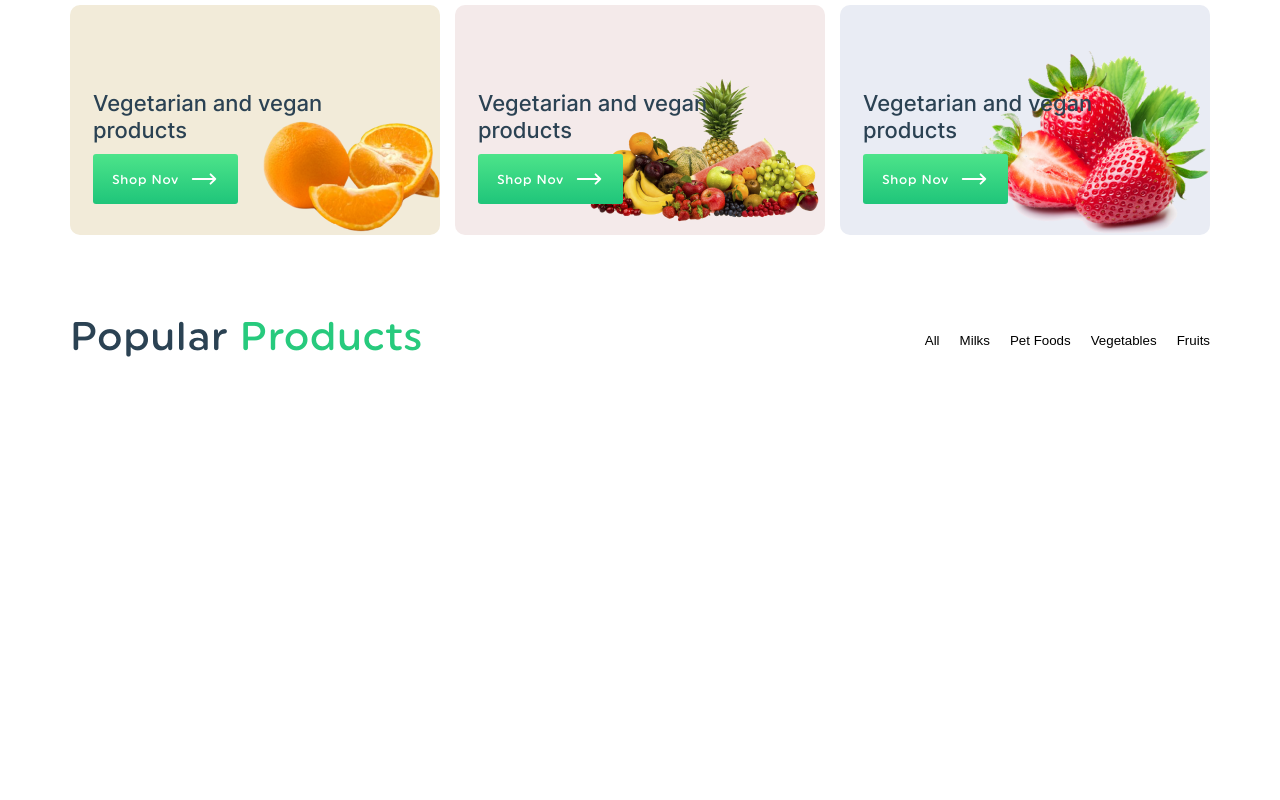
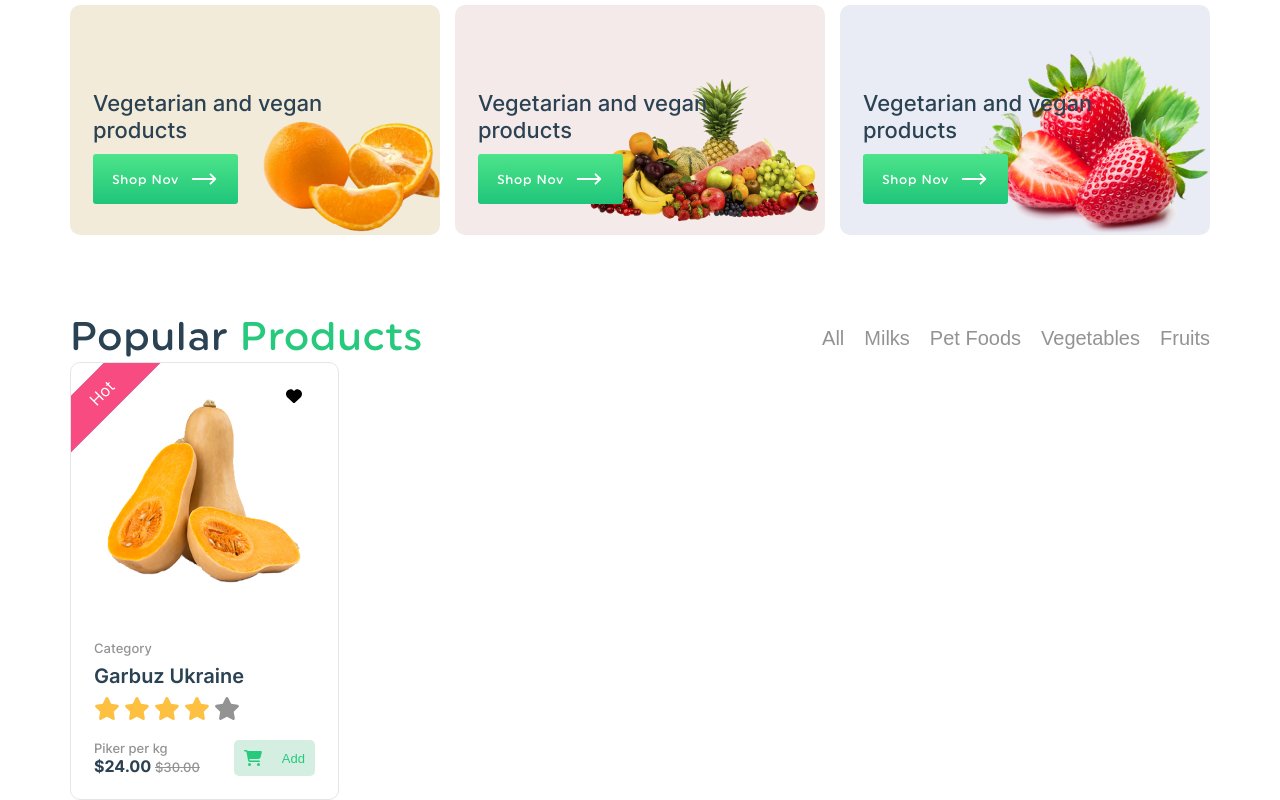
Before and after one commit to Azamatmasharipov707/vue-nolorn, a Vue app: page / in a window 1280 px wide. Shown: the part 1089-1889 px from the top of the page. Before the commit the page ends 1451 px from the top, so only its background shows below. Built offline with nearby package versions, Linux system fonts and the light colour scheme.

Commit message:
products....

```diff
--- a/src/components/Product.vue
+++ b/src/components/Product.vue
@@ -21,6 +21,46 @@
                     </li>
                 </ul>
             </div>
+            <div class="product__cards">
+                <div class="product__card">
+                    <div class="hot">
+                        <p>hot</p>
+                    </div>
+                    <div class="hot2">
+                        <p>hot</p>
+                    </div>
+                    <div class="product__image">
+                        <span>
+                            <font-awesome-icon :icon="['fas', 'heart']" />
+                        </span>
+                        <img src="../image/products/kadi.png" alt="">
+                    </div>
+                    <div class="product__footer">
+                        <p>Category</p>
+                        <h4>Garbuz Ukraine</h4>
+                        <div class="product__card-stars">
+                            <button><font-awesome-icon :icon="['fas', 'star']" /></button>
+                            <button><font-awesome-icon :icon="['fas', 'star']" /></button>
+                            <button><font-awesome-icon :icon="['fas', 'star']" /></button>
+                            <button><font-awesome-icon :icon="['fas', 'star']" /></button>
+                            <button><font-awesome-icon style="color: var(--text);" :icon="['fas', 'star']" /></button>
+                        </div>
+                        <div class="product__card-price">
+                            <div>
+                                <p>Piker per kg</p>
+                                <p class="price">
+                                    <span>$24.00 </span>
+                                    <del>$30.00</del>
+                                </p>
+                            </div>
+                            <button>
+                                <font-awesome-icon class="add-btn" :icon="['fas', 'cart-shopping']" />
+                                <span>Add</span>
+                            </button>
+                        </div>
+                    </div>
+                </div>
+            </div>
         </div>
     </section>
 </template>
@@ -38,8 +78,114 @@ section {
                 column-gap: 20px;
                 li {
                     button {
-
-
+                        font-size: 20px;
+                        font-weight: 500;
+                        color: var(--text);
+                    }
+                }
+            }
+        }
+        .product__cards {
+            .product__card {
+                border: 1px solid var(--border);
+                border-radius: 10px;
+                max-width: 269px;
+                width: 100%;
+                padding: 23px;
+                position: relative;
+                overflow: hidden;
+                transition: .5s;
+                &:hover {
+                    box-shadow: 2px 4px 10px rgba(0, 0, 0, 0.274);
+                }
+                .hot, .hot2 {
+                    position: absolute;
+                    background: #67BCEE;
+                    color: var(--white);
+                    width: 128px;
+                    padding: 10px 0;
+                    text-align: center;
+                    text-transform: capitalize;
+                    transform: rotate(-45deg);
+                    top: 10px;
+                    left: -33px;
+                    &.active {
+                        display: black;
+                    }
+                }
+                .hot2 {
+                    background: #F74B81;
+                }
+                .product__image {
+                    position: relative;
+                    max-width: 208px;
+                    width: 100%;
+                    min-height: 210px;
+                    span {
+                        position: absolute;
+                        right: 0;
+                        &:hover {
+                            color: #F74B81;
+                            cursor: pointer;
+                        }
+                    }
+                }
+                .product__footer {
+                    margin-top: 40px;
+                    p {
+                        font-size: 13px;
+                        font-weight: 500;
+                        color: var(--text);
+                    }
+                    h4 {
+                        font-size: 20px;
+                        font-weight: 600;
+                        color: var(--title);
+                        margin: 8px 0;
+                    }
+                    .product__card-stars {
+                        display: flex;
+                        column-gap: 4px;
+                        margin-bottom: 17px;
+                        button {
+                            color: var(--star);
+                            font-size: 23px;
+                        }
+                    }
+                    .product__card-price {
+                        display: flex;
+                        align-items: center;
+                        justify-content: space-between;
+                        div {
+                            .price {
+                                color: var(--title);
+                                font-size: 16px;
+                                font-weight: 700;
+                                del {
+                                    color: var(--text);
+                                    font-size: 13px;
+                                    font-weight: 500;
+                                }
+                            }
+                        }
+                        button {
+                            display: flex;
+                            align-items: center;
+                            column-gap: 20px;
+                            border-radius: 5px;
+                            background: #D4EEE2;
+                            font-size: 13px;
+                            font-weight: 500;
+                            padding: 10px;
+                            color: var(--link-hover);
+                            transition: .5s;
+                            .add-btn {
+                                font-size: 16px;
+                            }
+                            &:hover {
+                                box-shadow: 2px 4px 10px rgba(0, 0, 0, 0.274);
+                            }
+                        }
                     }
                 }
             }
--- a/src/main.js
+++ b/src/main.js
@@ -1,24 +1,39 @@
-import { createApp } from 'vue'
-import './style.css'
-import App from './App.vue'
+import { createApp } from "vue";
+import "./style.css";
+import App from "./App.vue";
 
 /* import the fontawesome core */
-import { library } from '@fortawesome/fontawesome-svg-core'
-import { FontAwesomeIcon } from '@fortawesome/vue-fontawesome'
-import { faUserSecret } from '@fortawesome/free-solid-svg-icons'
-import { faSearch } from '@fortawesome/free-solid-svg-icons'
-import { faHeart } from '@fortawesome/free-solid-svg-icons'
-import { faUser } from '@fortawesome/free-regular-svg-icons'
-import { faAngleDown } from '@fortawesome/free-solid-svg-icons'
-import { faFacebook } from '@fortawesome/free-brands-svg-icons'
-import { faTwitter } from '@fortawesome/free-brands-svg-icons'
-import { faInstagram } from '@fortawesome/free-brands-svg-icons'
-import { faYoutube } from '@fortawesome/free-brands-svg-icons'
-import { faWhatsapp } from '@fortawesome/free-brands-svg-icons'
-import { faPhoneVolume } from '@fortawesome/free-solid-svg-icons'
-import { faStar } from '@fortawesome/free-solid-svg-icons'
+import { library } from "@fortawesome/fontawesome-svg-core";
+import { FontAwesomeIcon } from "@fortawesome/vue-fontawesome";
+import { faUserSecret } from "@fortawesome/free-solid-svg-icons";
+import { faSearch } from "@fortawesome/free-solid-svg-icons";
+import { faHeart } from "@fortawesome/free-solid-svg-icons";
+import { faUser } from "@fortawesome/free-regular-svg-icons";
+import { faAngleDown } from "@fortawesome/free-solid-svg-icons";
+import { faFacebook } from "@fortawesome/free-brands-svg-icons";
+import { faTwitter } from "@fortawesome/free-brands-svg-icons";
+import { faInstagram } from "@fortawesome/free-brands-svg-icons";
+import { faYoutube } from "@fortawesome/free-brands-svg-icons";
+import { faWhatsapp } from "@fortawesome/free-brands-svg-icons";
+import { faPhoneVolume } from "@fortawesome/free-solid-svg-icons";
+import { faStar } from "@fortawesome/free-solid-svg-icons";
+import { faCartShopping } from "@fortawesome/free-solid-svg-icons";
 
 /* add icons to the library */
-library.add(faUserSecret, faSearch, faHeart, faUser, faAngleDown, faFacebook, faTwitter, faInstagram, faYoutube,faWhatsapp,faPhoneVolume,faStar)
+library.add(
+  faUserSecret,
+  faSearch,
+  faHeart,
+  faUser,
+  faAngleDown,
+  faFacebook,
+  faTwitter,
+  faInstagram,
+  faYoutube,
+  faWhatsapp,
+  faPhoneVolume,
+  faStar,
+  faCartShopping
+);
 
-createApp(App).component('font-awesome-icon', FontAwesomeIcon).mount('#app')
+createApp(App).component("font-awesome-icon", FontAwesomeIcon).mount("#app");
--- a/src/style.css
+++ b/src/style.css
@@ -47,6 +47,7 @@
   --border: rgba(0, 0, 0, 0.1);
   --title: #2B4253;
   --text: #939393;
+  --star: #FDC040;
 }
 
 a {
```
